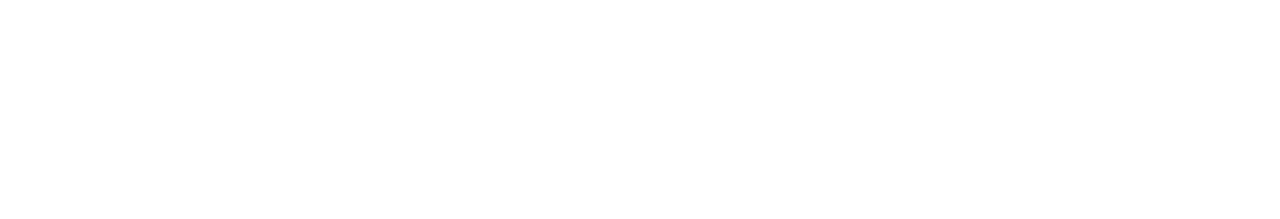
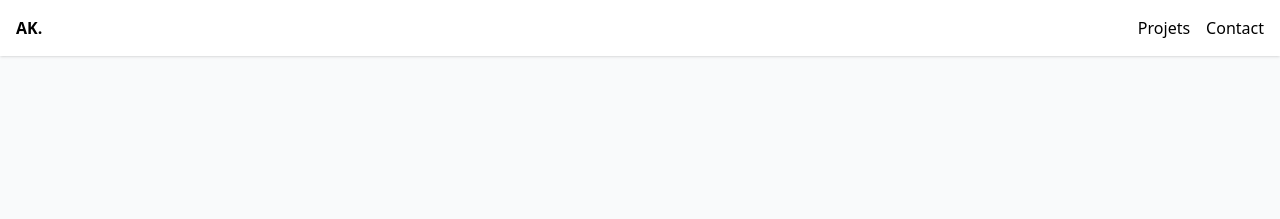
Before and after one commit to soxnanna/projet_tailwindcss, a plain HTML site: page index.html in a window 1280 px wide. Drawn offline with nearby package versions, Linux system fonts and the light colour scheme.

```diff
--- a/index.html
+++ b/index.html
@@ -5,3 +5,12 @@
     <title>Anna Keita | Portfolio</title>
     <script src="https://cdn.tailwindcss.com"></script>
 </head>
+<body class="bg-gray-50">
+    <nav class="bg-white shadow p-4 flex justify-between">
+        <div class="font-bold">AK.</div>
+        <div class="flex gap-4">
+            <a href="html-pages/listes-projets/lister-projet.html">Projets</a>
+            <a href="html-pages/listes-projets/contact.html">Contact</a>
+        </div>
+    </nav>
+    <main class="max-w-4xl mx-auto py-20 text-center">
```
